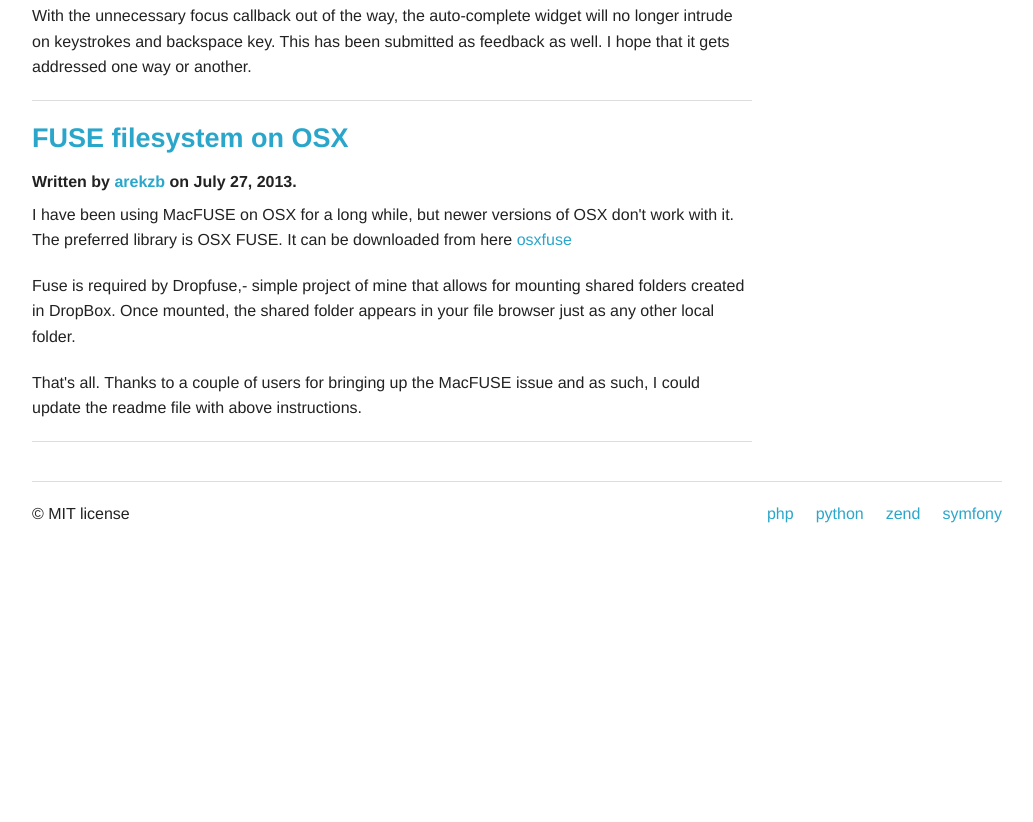
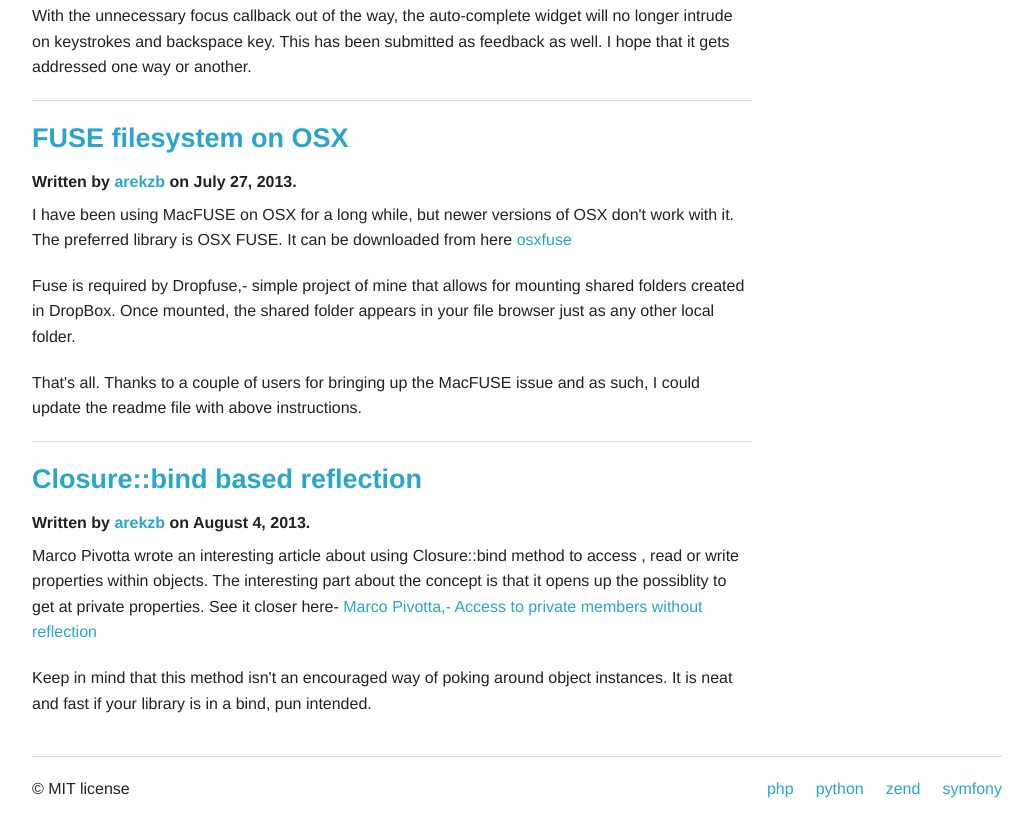
Before and after one commit to a-zb/arekzb.github.io, a plain HTML site: page index.html in a window 1280 px wide. Shown: the part 641-1463 px from the top of the page, without its empty margins (123-1156 px from the left). Before the commit the page ends 1187 px from the top, so only its background shows below. Drawn offline with Linux system fonts and the light colour scheme.

Commit message:
Update index.html
Took out hyperling to article on OSX Fuse.

Added article on Closure::bind reflection, orgininally at M. Pivotta

```diff
--- a/index.html
+++ b/index.html
@@ -89,7 +89,7 @@
 
         <hr/>
         <article>
-            <h3><a href="http://php.net">FUSE filesystem on OSX</a></h3>
+            <h3><a href="#">FUSE filesystem on OSX</a></h3>
             <h6>Written by <a href="http://github.com/arekzb">arekzb</a> on July 27, 2013.</h6>
 
             <p>
@@ -110,6 +110,27 @@
             </p>
         </article>
         <hr />
+        <article>
+            <h3><a href="#">Closure::bind based reflection</a></h3>
+            <h6>Written by <a href="http://github.com/arekzb">arekzb</a> on August 4, 2013.</h6>
+
+            <p>
+                Marco Pivotta wrote an interesting article about using Closure::bind method
+                to access , read or write properties within objects. The interesting part about
+                the concept is that it opens up the possiblity to get at private properties.
+
+                See it closer here-
+                <a href="http://ocramius.github.io/blog/accessing-private-php-class-members-without-reflection/">
+                Marco Pivotta,- Access to private members without reflection</a>
+            </p>
+
+            <p>
+                Keep in mind that this method isn't an encouraged way of poking around
+                object instances. It is neat and fast if your library is in a bind, pun
+                intended.
+            </p>
+        </article>
+
 
 
     </div>
```
